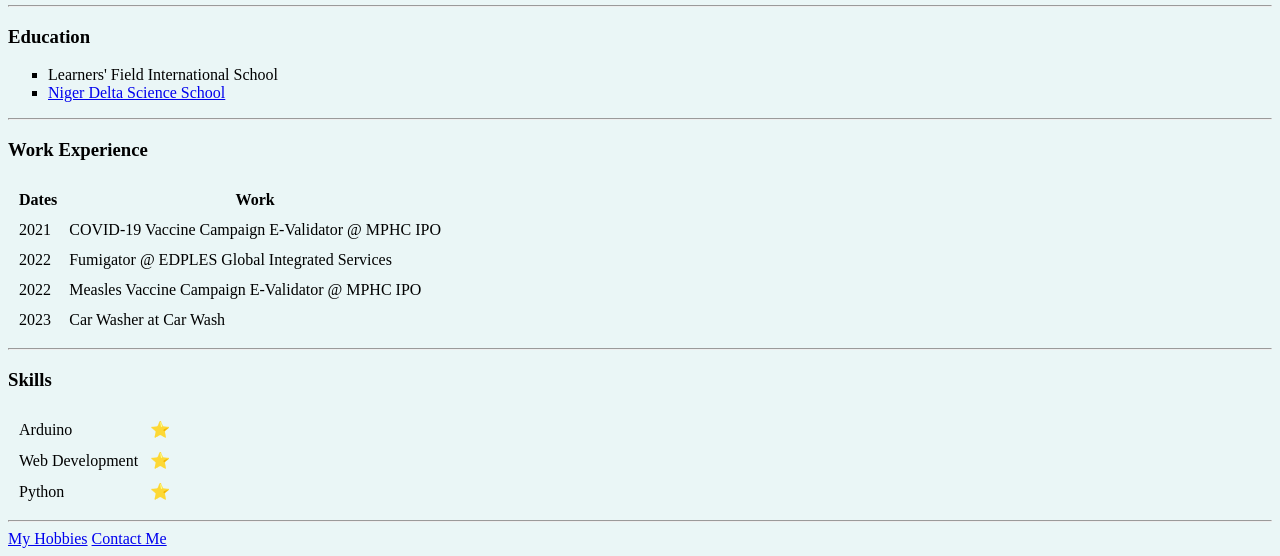
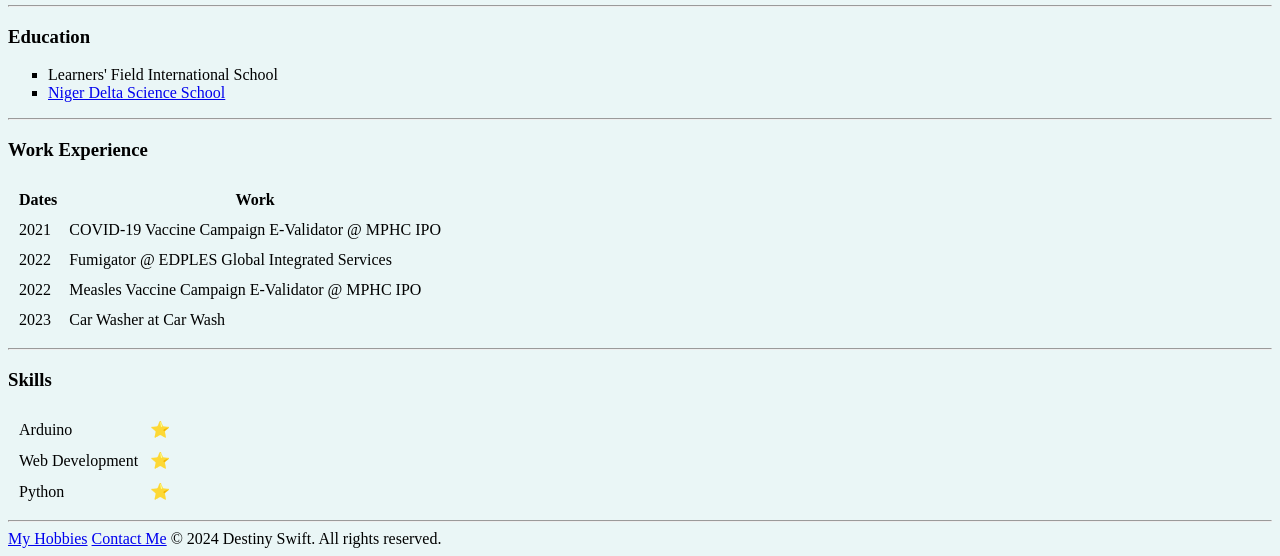
Before and after one commit to Destiny-Swift/cv, a plain HTML site: page index.html in a window 1280 px wide. Shown: the part 282-838 px from the top of the page. Drawn offline with Linux system fonts and the light colour scheme.

Commit message:
Update index.html

```diff
--- a/index.html
+++ b/index.html
@@ -97,10 +97,15 @@
 
     <hr>
 
+
     <a href="hobbies.html">My Hobbies</a>
     <a href="contact.html">Contact Me</a>
 
   </body>
 
+  <footet>
+    © 2024 Destiny Swift. All rights reserved.
+  </footet>
+
 
 </html>
```
